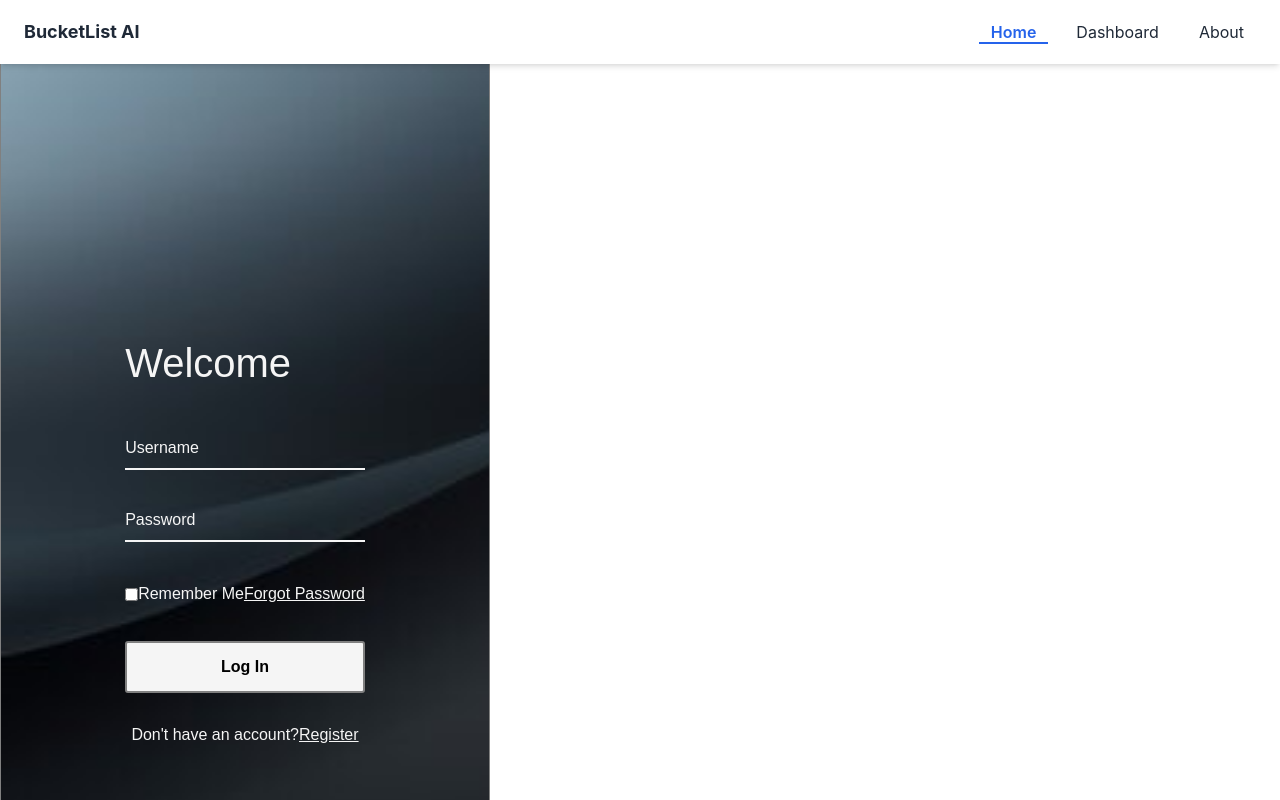
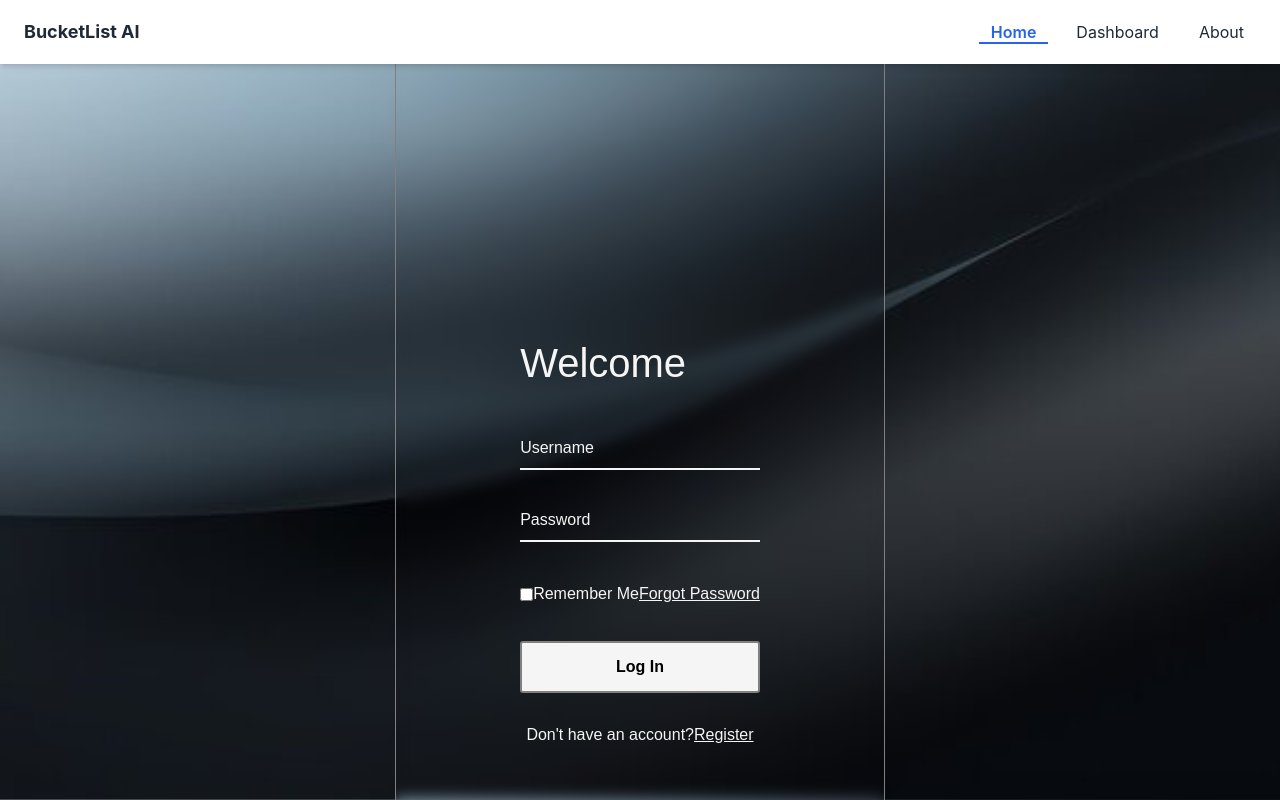
Before and after one commit to Uhhbay/BucketList-AI, a React (Create React App) app in the folder frontend/: page /login in a window 1280 px wide. Shown: the top 800 px of the page. Built offline with nearby package versions, Linux system fonts and the light colour scheme.

Commit message:
fix this a little

```diff
--- a/frontend/src/pages/Login/Login.css
+++ b/frontend/src/pages/Login/Login.css
@@ -1,3 +1,12 @@
+.login-container {
+    /* min-height: 100vh; */
+    display: flex;
+    align-items: center;
+    justify-content: center;
+    background: url("../../assets/loginBack.jpg") no-repeat center center fixed;
+    background-size: cover;
+}
+
 .wrapper {
     margin: 0;
     padding: 0;
@@ -24,7 +33,6 @@
     position: absolute;
     width: 100%;
     height: 100%;
-    background: url("../../assets/loginBack.jpg") no-repeat center center;
     background-size: cover;
     z-index: -1;
 }
--- a/frontend/src/pages/Login/Login.jsx
+++ b/frontend/src/pages/Login/Login.jsx
@@ -5,6 +5,7 @@ import './Login.css';
 
 export default function Login() {
   return (
+    <div className="login-container">
       <div className="wrapper">
         <form action="#" className='logForm'>
           <h2 className='welcome'>Welcome</h2>
@@ -32,5 +33,6 @@ export default function Login() {
           </div>
         </form>
       </div>
+    </div>
   );
 }
```
Lines whose indentation alone changed are shown as unchanged.
